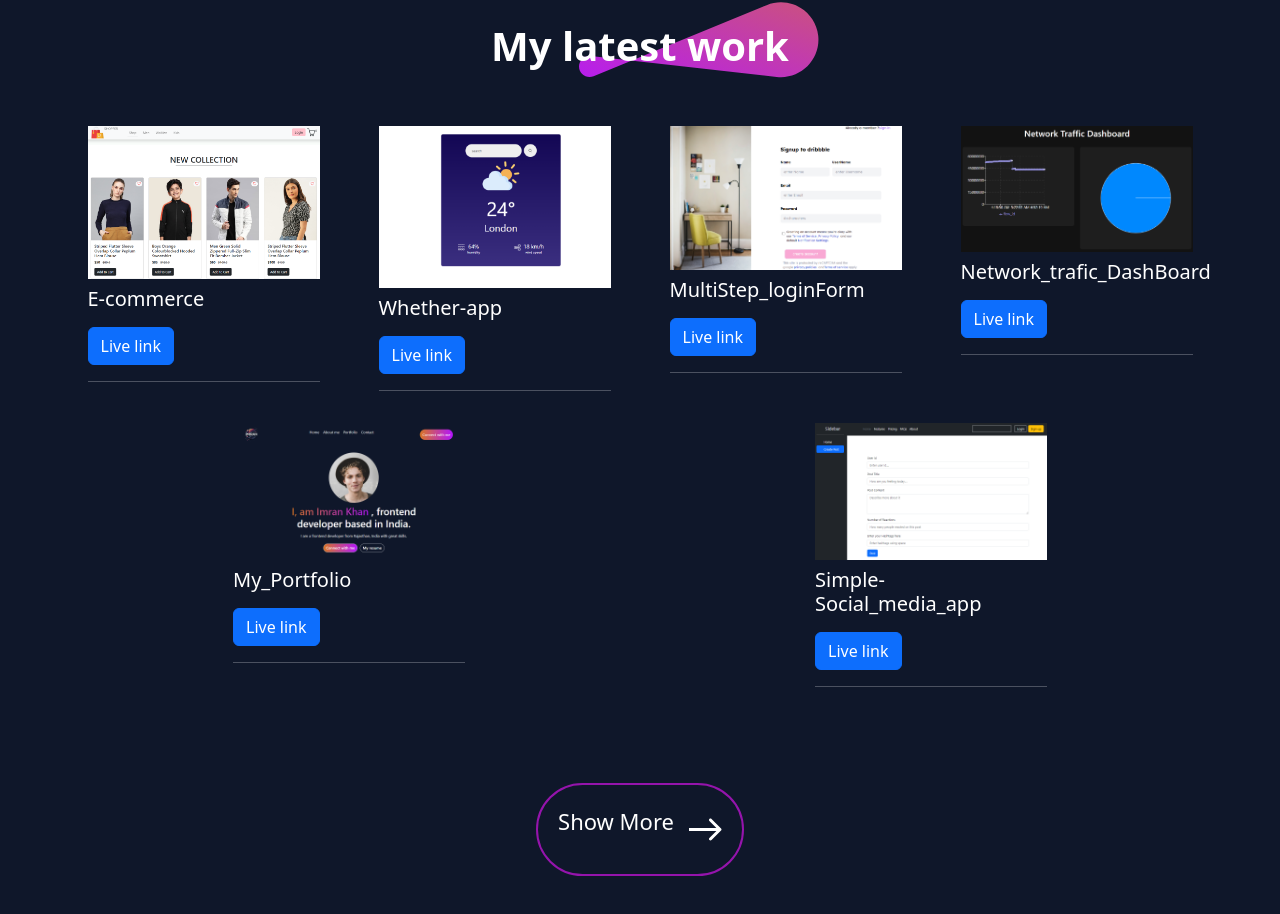
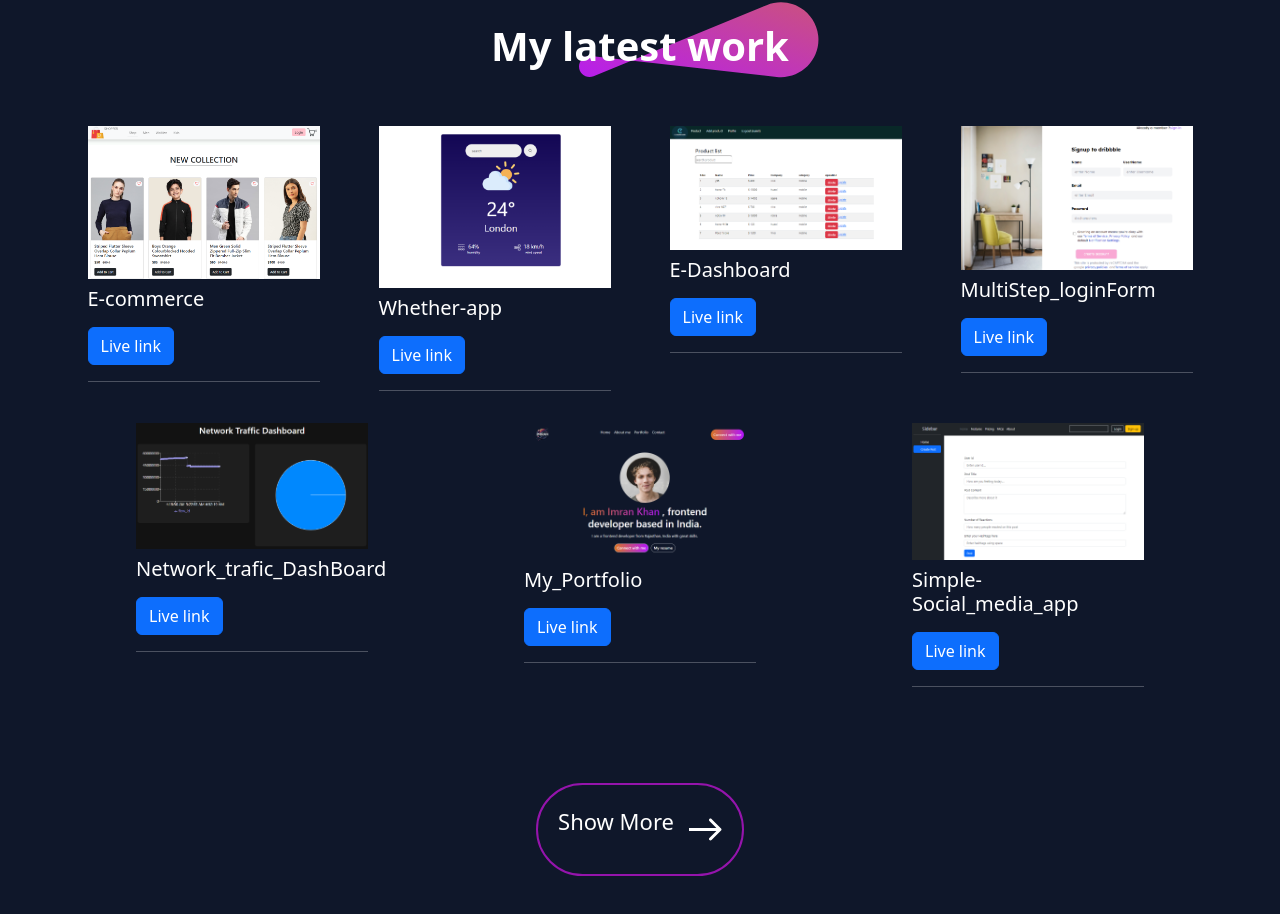
Before and after one commit to imran2904/my-portfolio, a React (Create React App) app: page / in a window 1280 px wide. Shown: the part 1516-2430 px from the top of the page. Built offline with nearby package versions, Linux system fonts and the light colour scheme.

Commit message:
update mywork

```diff
--- a/src/assets/mywork_data.js
+++ b/src/assets/mywork_data.js
@@ -4,19 +4,29 @@ import project9_img from "../assets/Multi_step_login_form.png";
 import project10_img from "../assets/traffic_dashBoard.png";
 import project11_img from "../assets/My-portfolio.png";
 import project12_img from "../assets/Social-media.png";
+import project6_img from "../assets/E-dashboard.png";
+
 const mywork_data = [
   {
-    w_no: 7,
+    w_no: 8,
     w_name: "E-commerce",
     w_img: project8_img,
     w_link: "https://shopper-khaki-alpha.vercel.app/",
   },
   {
-    w_no: 8,
+    w_no: 7,
     w_name: "Whether-app",
     w_img: project7_img,
     w_link: "https://weather-app-bice-chi-19.vercel.app/",
   },
+  {
+    w_no: 6,
+    w_name: "E-Dashboard",
+    w_img: project6_img,
+    w_link:
+      "https://drive.google.com/file/d/1ZT7YPBLuf5h6RpkiIeCSiKKKtNQTmPdB/view?usp=drive_link",
+  },
+
   {
     w_no: 9,
     w_name: "MultiStep_loginForm",
```
Also changed, not shown: src/assets/E-dashboard.png (added).
